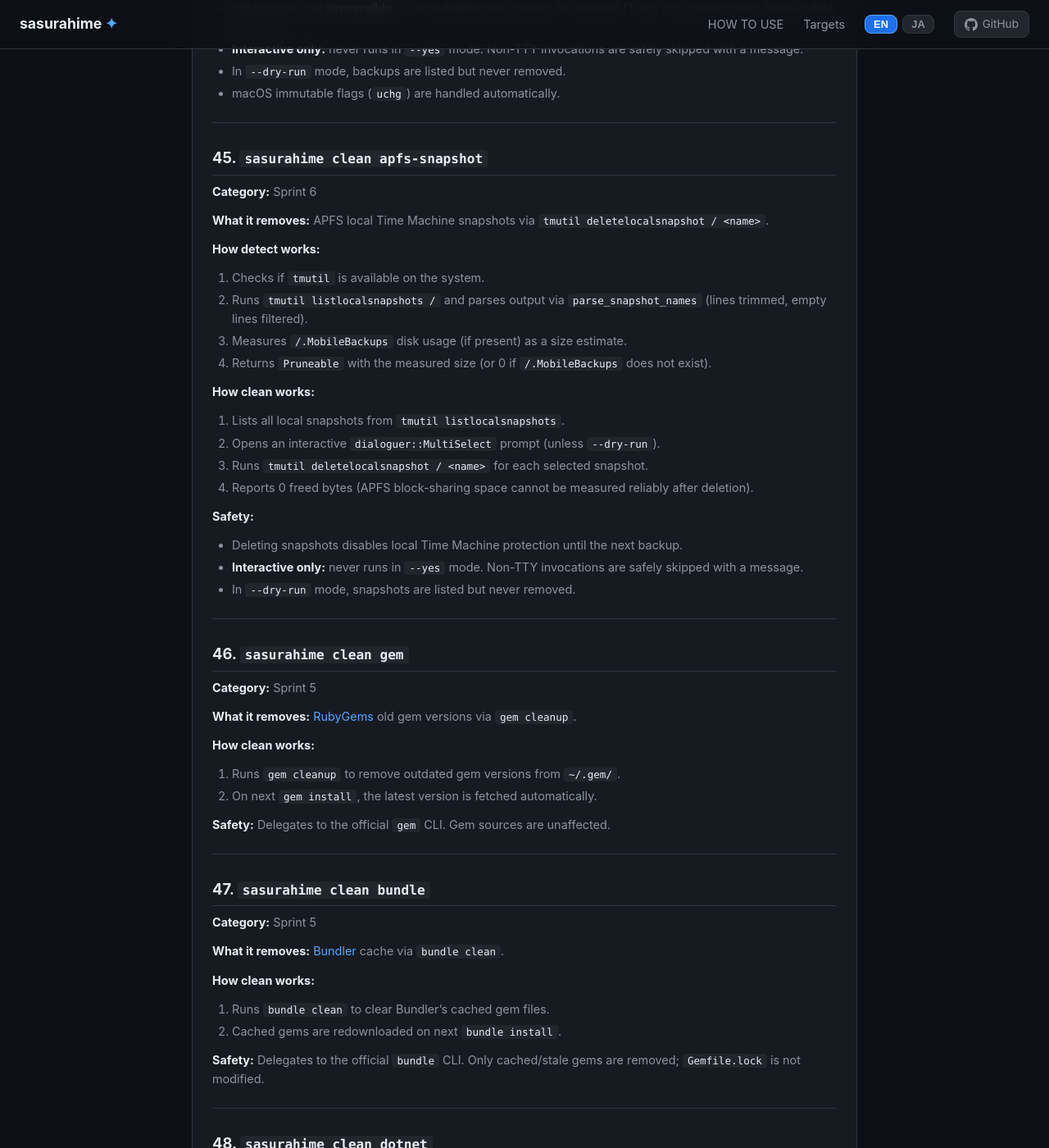
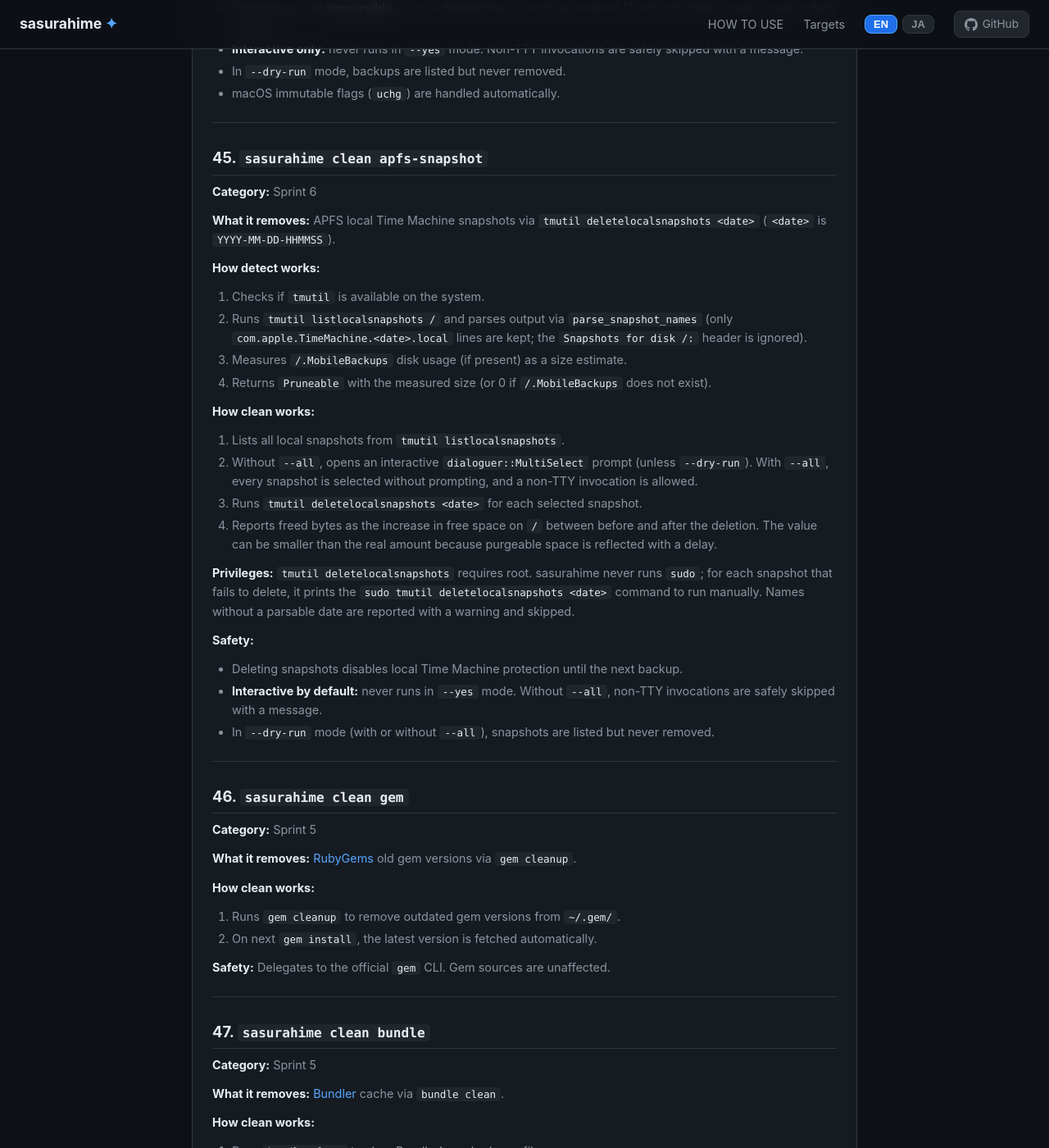
Before and after one commit to armaniacs/sasurahime, a Jekyll site: the page built from docs/SUPPORTED.md, in a window 1280 px wide and 1400 px high, scrolled down 24075 px. Shown: the whole window at 82% size. Built offline with Jekyll 4.4.1, drawn with Linux system fonts in a browser that asks for light colours; some of the changed text lies outside the part shown.

Commit message:
docs(apfs-snapshot): --all と sudo 案内の仕様を追記

```diff
--- a/docs/SUPPORTED.md
+++ b/docs/SUPPORTED.md
@@ -62,7 +62,7 @@ and packages are never touched.
 | `library-logs` | `~/Library/Logs/` (heuristic, interactive) |
 | `downloads` | `~/Downloads/` old files |
 | `ios-backup` | iOS backups — interactive only, never in `--yes` |
-| `apfs-snapshot` | APFS local Time Machine snapshots — interactive only |
+| `apfs-snapshot` | APFS local Time Machine snapshots — interactive, or `--all` |
 | `trash` | Reports `~/.Trash` size (scan only) |
 
 ---
@@ -1147,29 +1147,39 @@ UUID-named subdirectory containing backup data (Manifest.db, etc.).
 **Category:** Sprint 6
 
 **What it removes:** APFS local Time Machine snapshots via
-`tmutil deletelocalsnapshot / <name>`.
+`tmutil deletelocalsnapshots <date>` (`<date>` is `YYYY-MM-DD-HHMMSS`).
 
 **How detect works:**
 1. Checks if `tmutil` is available on the system.
 2. Runs `tmutil listlocalsnapshots /` and parses output via
-   `parse_snapshot_names` (lines trimmed, empty lines filtered).
+   `parse_snapshot_names` (only `com.apple.TimeMachine.<date>.local` lines are
+   kept; the `Snapshots for disk /:` header is ignored).
 3. Measures `/.MobileBackups` disk usage (if present) as a size estimate.
 4. Returns `Pruneable` with the measured size (or 0 if `/.MobileBackups` does
    not exist).
 
 **How clean works:**
 1. Lists all local snapshots from `tmutil listlocalsnapshots`.
-2. Opens an interactive `dialoguer::MultiSelect` prompt (unless `--dry-run`).
-3. Runs `tmutil deletelocalsnapshot / <name>` for each selected snapshot.
-4. Reports 0 freed bytes (APFS block-sharing space cannot be measured
-   reliably after deletion).
+2. Without `--all`, opens an interactive `dialoguer::MultiSelect` prompt
+   (unless `--dry-run`). With `--all`, every snapshot is selected without
+   prompting, and a non-TTY invocation is allowed.
+3. Runs `tmutil deletelocalsnapshots <date>` for each selected snapshot.
+4. Reports freed bytes as the increase in free space on `/` between before and
+   after the deletion. The value can be smaller than the real amount because
+   purgeable space is reflected with a delay.
+
+**Privileges:** `tmutil deletelocalsnapshots` requires root. sasurahime never
+runs `sudo`; for each snapshot that fails to delete, it prints the
+`sudo tmutil deletelocalsnapshots <date>` command to run manually. Names
+without a parsable date are reported with a warning and skipped.
 
 **Safety:**
 - Deleting snapshots disables local Time Machine protection until the next
   backup.
-- **Interactive only:** never runs in `--yes` mode. Non-TTY invocations are
-  safely skipped with a message.
-- In `--dry-run` mode, snapshots are listed but never removed.
+- **Interactive by default:** never runs in `--yes` mode. Without `--all`,
+  non-TTY invocations are safely skipped with a message.
+- In `--dry-run` mode (with or without `--all`), snapshots are listed but never
+  removed.
 
 ---
 
@@ -1388,7 +1398,7 @@ sasurahime は **49 のクリーンターゲット** を提供しています。
 | `library-logs` | `~/Library/Logs/`（ヒューリスティック、対話的） |
 | `downloads` | `~/Downloads/` の古いファイル |
 | `ios-backup` | iOS バックアップ — 対話的のみ、`--yes` では非実行 |
-| `apfs-snapshot` | APFS ローカル Time Machine スナップショット — 対話的のみ |
+| `apfs-snapshot` | APFS ローカル Time Machine スナップショット — 対話的、または `--all` |
 | `trash` | `~/.Trash` のサイズを報告（スキャンのみ） |
 
 ---
@@ -2347,13 +2357,14 @@ sasurahime は **49 のクリーンターゲット** を提供しています。
 
 **カテゴリ:** Sprint 6
 
-**削除対象:** `tmutil deletelocalsnapshot / <name>` による APFS ローカル
-Time Machine スナップショット。
+**削除対象:** `tmutil deletelocalsnapshots <date>` による APFS ローカル
+Time Machine スナップショット（`<date>` は `YYYY-MM-DD-HHMMSS`）。
 
 **detect の動作:**
 1. `tmutil` がシステムで利用可能か確認します。
 2. `tmutil listlocalsnapshots /` を実行し、出力を `parse_snapshot_names`
-   でパースします（行のトリミング、空行のフィルタリング）。
+   でパースします（`com.apple.TimeMachine.<date>.local` 形式の行のみを残し、
+   `Snapshots for disk /:` のヘッダ行は無視します）。
 3. `/.MobileBackups` のディスク使用量（存在する場合）をサイズ見積もりとして
    測定します。
 4. 測定サイズ付きで `Pruneable` を返します（`/.MobileBackups` が存在しない
@@ -2361,20 +2372,26 @@ Time Machine スナップショット。
 
 **clean の動作:**
 1. `tmutil listlocalsnapshots` からローカルスナップショットを一覧表示します。
-2. 対話的な `dialoguer::MultiSelect` プロンプトを開きます（`--dry-run` 時を
-   除く）。
-3. 選択されたスナップショットごとに `tmutil deletelocalsnapshot / <name>`
+2. `--all` なしの場合は対話的な `dialoguer::MultiSelect` プロンプトを開きます
+   （`--dry-run` 時を除く）。`--all` ありの場合はプロンプトなしで全件を選択し、
+   非 TTY でも実行できます。
+3. 選択されたスナップショットごとに `tmutil deletelocalsnapshots <date>`
    を実行します。
-4. 解放バイト数として 0 を報告します（APFS ブロック共有領域は削除後に
-   確実に測定できません）。
+4. 解放バイト数は、削除前後の `/` の空き容量の増加分として報告します。
+   purgeable 領域の反映が遅れるため、実際より小さい値になることがあります。
+
+**権限:** `tmutil deletelocalsnapshots` は root 権限が必要です。sasurahime は
+`sudo` を実行しません。削除に失敗したスナップショットごとに、手動で実行する
+`sudo tmutil deletelocalsnapshots <date>` を表示します。日付をパースできない
+名前は警告を表示してスキップします。
 
 **安全性:**
 - スナップショットの削除は、次回のバックアップまでローカル Time Machine
   保護を無効にします。
-- **インタラクティブのみ:** `--yes` モードでは決して実行されません。非 TTY
-  の呼び出しは安全にスキップされます。
-- `--dry-run` モードではスナップショットが一覧表示されるのみで削除は
-  行われません。
+- **既定はインタラクティブ:** `--yes` モードでは決して実行されません。
+  `--all` なしの非 TTY 呼び出しは安全にスキップされます。
+- `--dry-run` モードでは（`--all` の有無にかかわらず）スナップショットが
+  一覧表示されるのみで削除は行われません。
 
 ---
 
```
